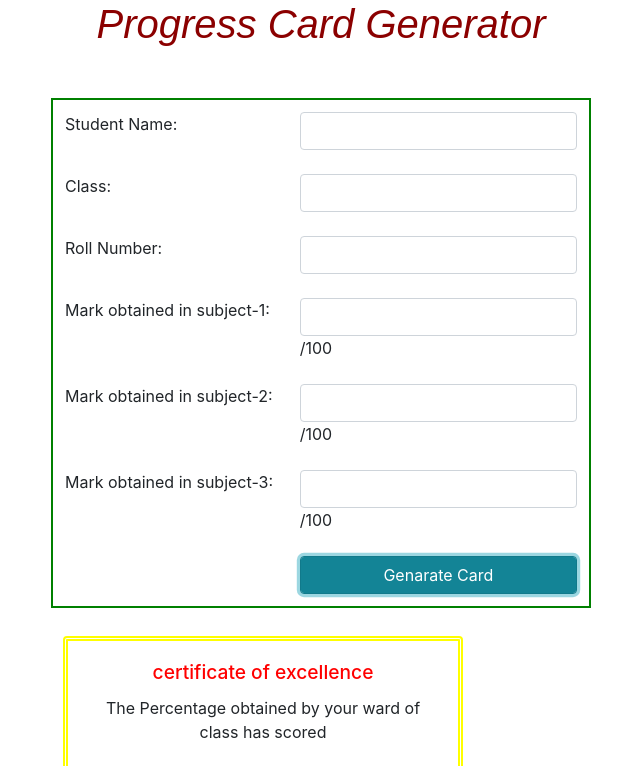
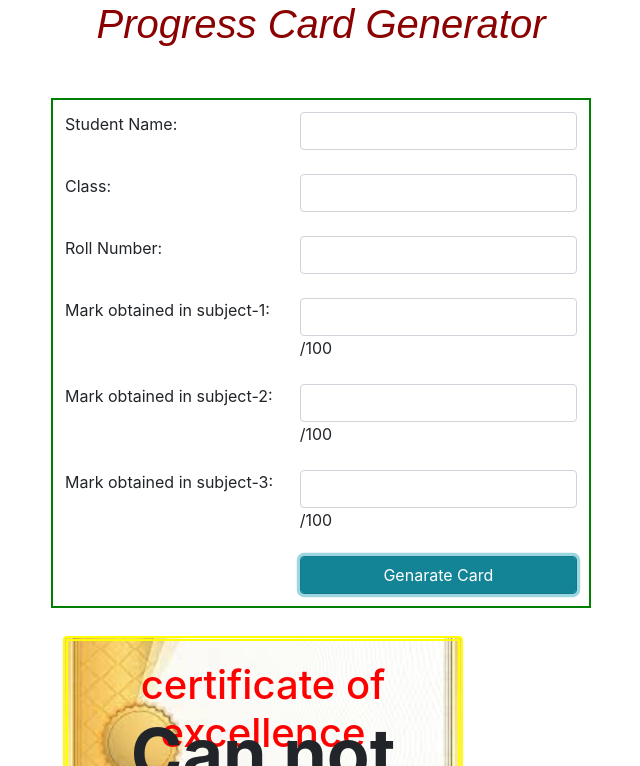
Before and after one commit to anju-suresh/JSCONTEST1, a plain HTML site: page index.html in a window 1280 px wide. Both pictures are taken after a click on the button "Genarate Card". Shown: the top 766 px of the page, without its empty margins (319-959 px from the left). Drawn offline with nearby package versions, Linux system fonts and the light colour scheme.

Commit message:
completed

```diff
--- a/index.html
+++ b/index.html
@@ -52,11 +52,11 @@
                 <table class="table table-borderless">
                     <tr>
                         <td>
-                            <div class="cards">
+                            <div class="cards hidden" id="disp">
                                 <div class="card" style="width:400px">
                                     <div class="card-body">
-                                      <h3 class="card-title">certificate of excellence</h4>
-                                      <p class="card-text" id="one">The Percentage obtained by your ward</p>
+                                      <h3 class="card-title" id="h"></h3>
+                                      <p class="card-text" id="one"></p>
                                     </div>
                                     <p id="result"></p>
                                   </div>
--- a/percent.js
+++ b/percent.js
@@ -6,8 +6,16 @@ function calcPercent(){
    var mark1=parseInt(document.getElementById("mark1").value);
    var mark2=parseInt(document.getElementById("mark2").value);
    var mark3=parseInt(document.getElementById("mark3").value);
+    //   var x=  document.getElementById("disp");
+    //   $("x").show();
+   document.getElementById("disp").style.display = "block";
 //    var y=document.getElementsByClassName("cards");
 //    y.setAttribute("hidden","true");
+    // if (x.style.display === "none") {
+    //      x.style.display = "block";
+    // }else {
+    //     x.style.display = "none";
+    //  }
       if(isNaN(mark1)||isNaN(mark2)||isNaN(mark3))
      {
         persent="Can not find the persentage"
@@ -28,6 +36,8 @@ function calcPercent(){
 
 
     }
+
+    document.getElementById("h").innerText="certificate of excellence";
     document.getElementById("one").innerHTML="The Percentage obtained by your ward "+name+" of class "+clas+" has scored";
     document.getElementById("result").innerHTML=persent;
 
--- a/style.css
+++ b/style.css
@@ -13,20 +13,27 @@
 h3{
     color: red;
     text-align: center;
-    font-size: larger;
+    font-size: 40px;
 }
 p{
-
     text-align: center;
-    font-size: medium;
-}
+    font-size: medium;}
 .card{
     border: 5px double yellow;
-    width: 100%;
-    height: 200px;
+    width: 500px;
+    height: 230px;
+    background-image: url("images/download.jpg");
+    background-position: center;
+    background-size: cover;
+
+
 }
 #result{
     padding: 20px;
     text-align: center;
-    font-size: larger;
+    font-size: 70px;
+    font-weight: bolder;
 }
+.hidden{
+    display:none;
+}
```
Also changed, not shown: images/download.jpg (added).
